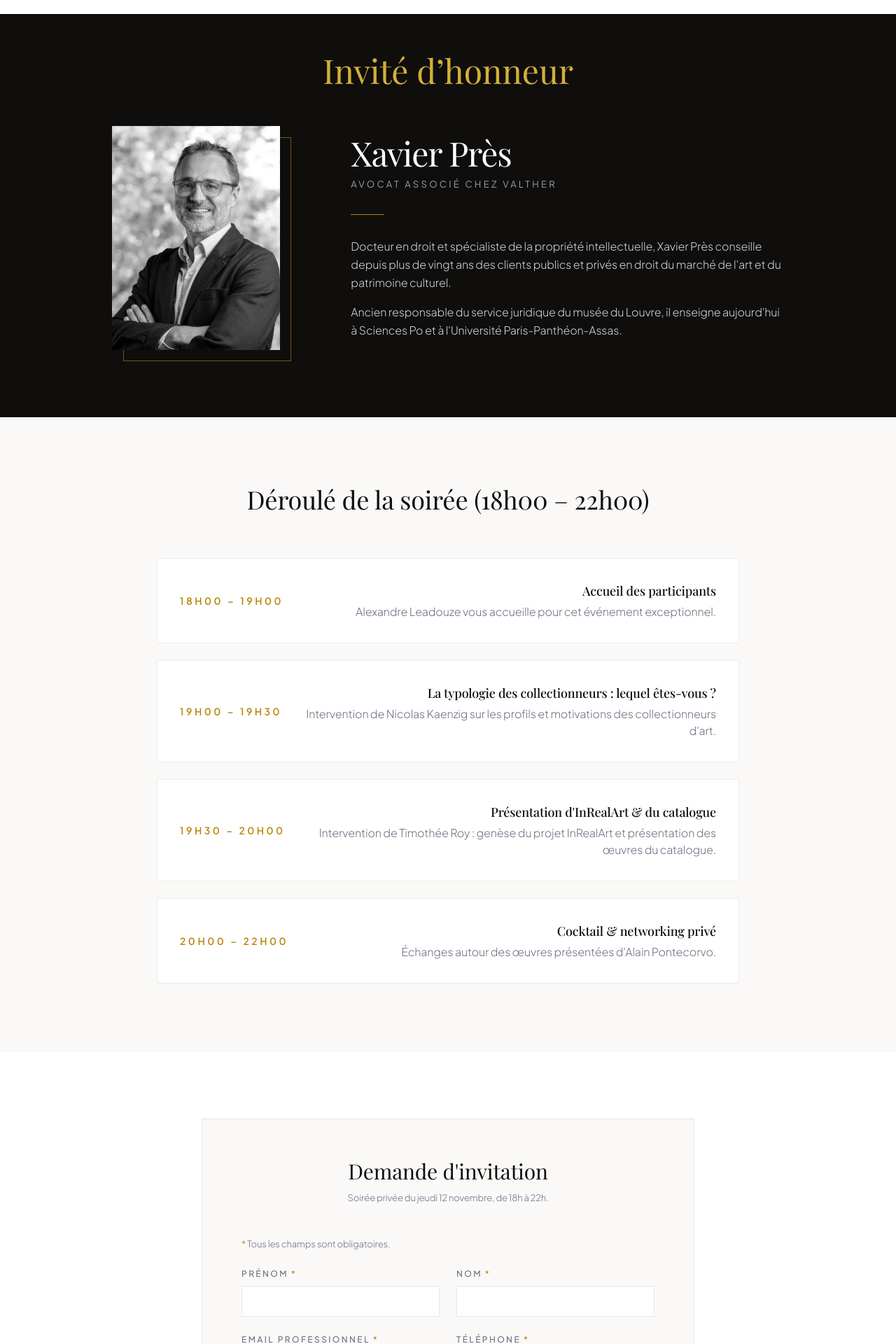
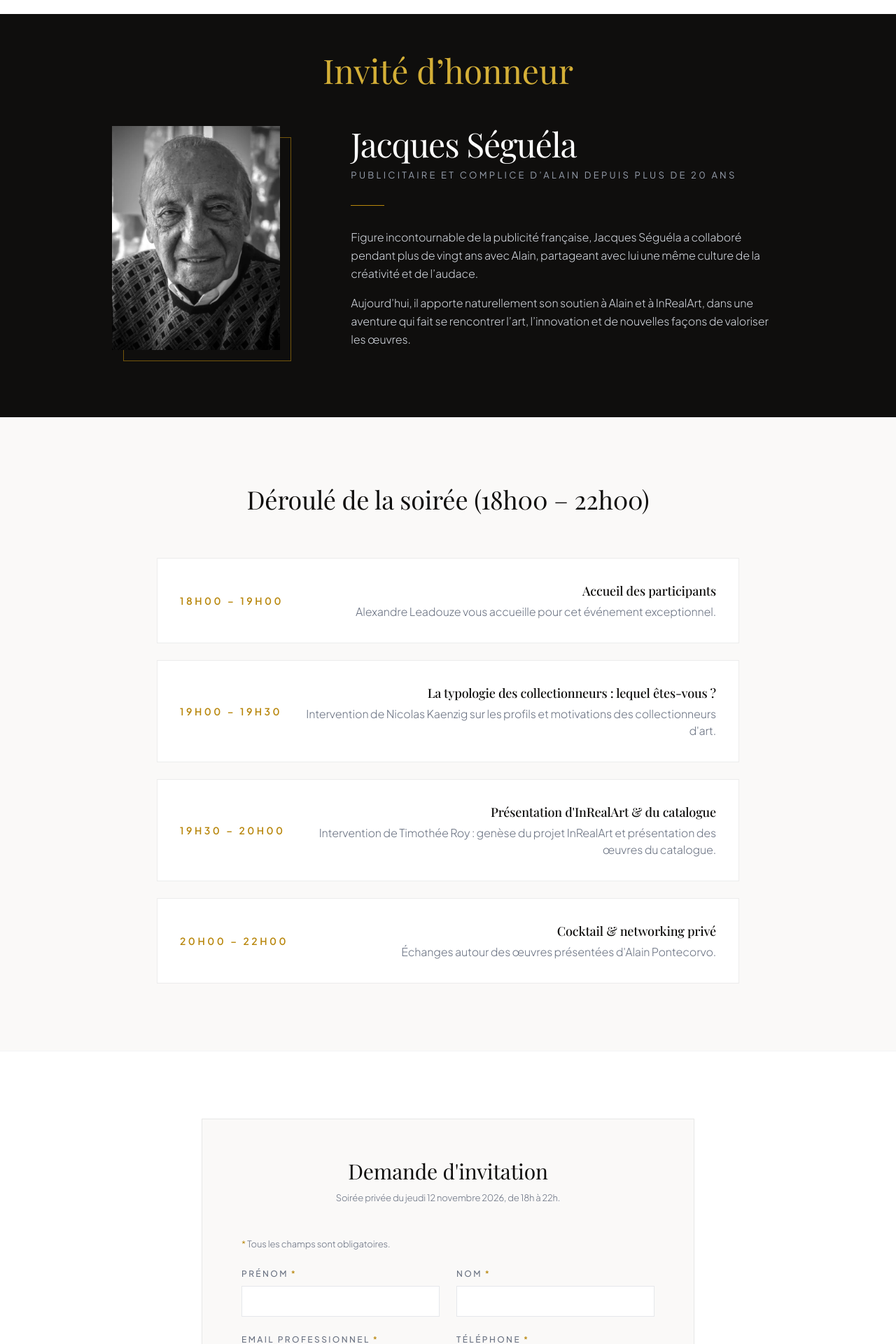
Before and after one commit to InRealArt/gallery-leadouze-events, a Next.js app: page / in a window 1280 px wide. Shown: the part 3946-5866 px from the top of the page at 70% size. Built offline with nearby package versions, Linux system fonts and the light colour scheme; no server answers.

Commit message:
change honor invite with seguela

```diff
--- a/src/components/sections/ReservationSection.tsx
+++ b/src/components/sections/ReservationSection.tsx
@@ -8,7 +8,7 @@
           <div className="text-center mb-12">
             <h2 className="text-3xl font-serif-title text-gallery-900">Demande d&apos;invitation</h2>
             <p className="text-xs text-gray-500 font-light mt-3">
-              Soirée privée du jeudi 12 novembre, de 18h à 22h.
+              Soirée privée du jeudi 12 novembre 2026, de 18h à 22h.
             </p>
           </div>
 
--- a/src/data/event.ts
+++ b/src/data/event.ts
@@ -56,13 +56,13 @@
 }
 
 export const guestOfHonour: GuestOfHonour = {
-  name: "Xavier Près",
-  role: "Avocat associé chez VALTHER",
+  name: "Jacques Séguéla",
+  role: "Publicitaire et complice d’Alain depuis plus de 20 ans",
   bio: [
-    "Docteur en droit et spécialiste de la propriété intellectuelle, Xavier Près conseille depuis plus de vingt ans des clients publics et privés en droit du marché de l'art et du patrimoine culturel.",
-    "Ancien responsable du service juridique du musée du Louvre, il enseigne aujourd'hui à Sciences Po et à l'Université Paris-Panthéon-Assas.",
+    "Figure incontournable de la publicité française, Jacques Séguéla a collaboré pendant plus de vingt ans avec Alain, partageant avec lui une même culture de la créativité et de l’audace.",
+    "Aujourd’hui, il apporte naturellement son soutien à Alain et à InRealArt, dans une aventure qui fait se rencontrer l’art, l’innovation et de nouvelles façons de valoriser les œuvres.",
   ],
-  photo: "/images/intervenants/Xavier.webp",
+  photo: "/images/intervenants/Jacques-Seguela.webp",
 }
 
 export interface ProgrammeItem {
```
Also changed, not shown: public/images/intervenants/Jacques-Seguela.webp (added).
